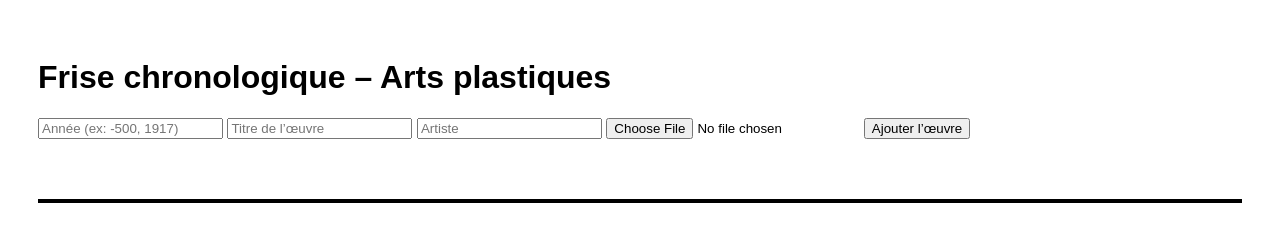
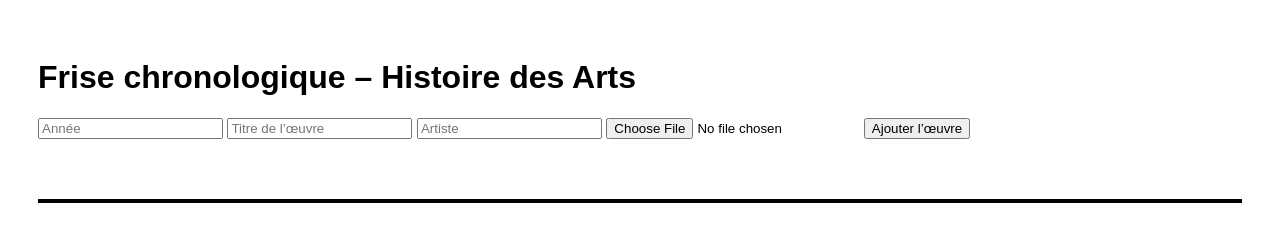
Before and after one commit to Flooowow/octocat.github.io, a plain HTML site: page index.html in a window 1280 px wide. Drawn offline with Linux system fonts and the light colour scheme.

Commit message:
Update index.html

```diff
--- a/index.html
+++ b/index.html
@@ -67,10 +67,10 @@ body {
 
 <body>
 
-<h1>Frise chronologique – Arts plastiques</h1>
+<h1>Frise chronologique – Histoire des Arts</h1>
 
 <div id="controls">
-  <input type="number" id="year" placeholder="Année (ex: -500, 1917)">
+  <input type="number" id="year" placeholder="Année">
   <input type="text" id="title" placeholder="Titre de l’œuvre">
   <input type="text" id="artist" placeholder="Artiste">
   <input type="file" id="image">
```
